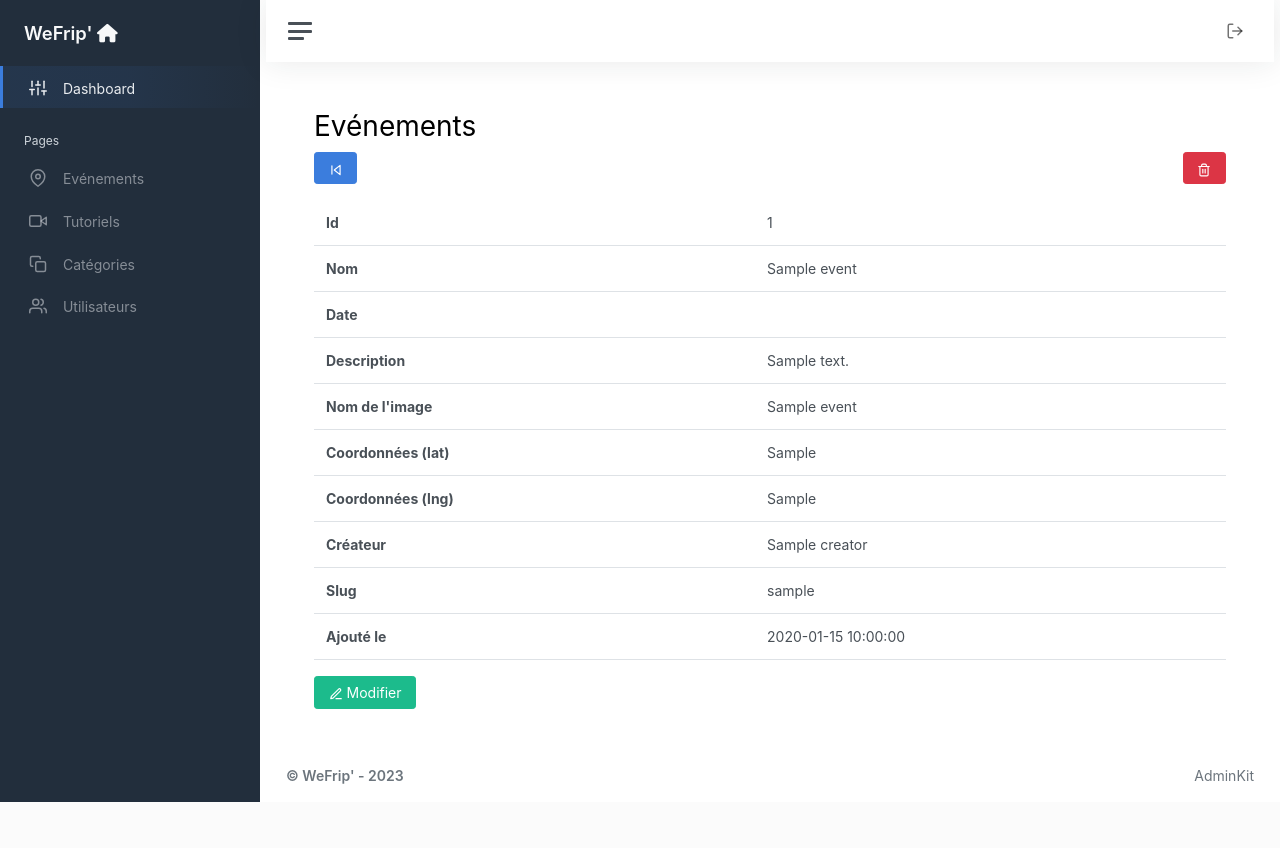
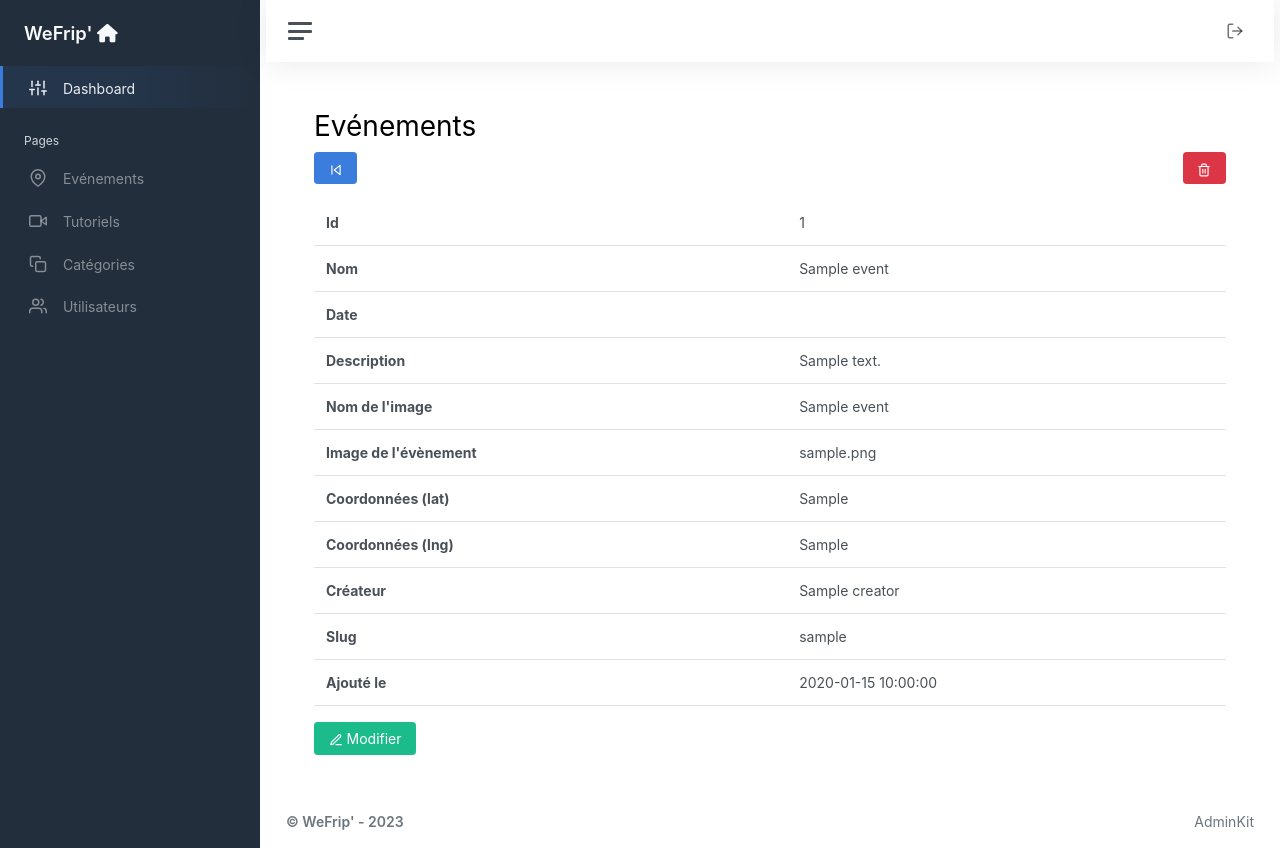
Before and after one commit to Heloise-Doignies/projet5-wefrip, a Symfony app: template templates/admin_event/show.html.twig in a window 1280 px wide. Before the commit the page ends 802 px from the top, so only its background shows below. Run offline with Twig, Linux system fonts and the light colour scheme; the template is opened without the code that fills it: most values are stand-ins (such as "Sample title", 1, 10 or a date in 2020); some libraries are stand-ins or nearby versions.

Commit message:
ajout image

```diff
--- a/src/Form/EventType.php
+++ b/src/Form/EventType.php
@@ -45,12 +45,13 @@
                 ],
             ])
 
-            ->remove('eventImageName', FileType::class,[
+            ->add('eventImageFile', FileType::class,[
                 'required' => false,
                 'label' => 'Image de l\'événement',
                 ])
             ->add('coordinateLat', HiddenType::class)
             ->add('coordinateLng', HiddenType::class)
+
             ->remove('eventSlug')
             ->remove('eventUpdatedAt', DateTimeType::class, [
                 'widget'=>'single_text',
--- a/templates/admin_event/show.html.twig
+++ b/templates/admin_event/show.html.twig
@@ -33,6 +33,10 @@
                 <td>{{ event.eventImageName }}</td>
             </tr>
             <tr>
+                <th>Image de l'évènement</th>
+                <td>{{ event.eventImageFile }}</td>
+            </tr>
+            <tr>
                 <th>Coordonnées (lat)</th>
                 <td>{{ event.coordinateLat }}</td>
             </tr>
```
Also changed, not shown: 1 other file.
